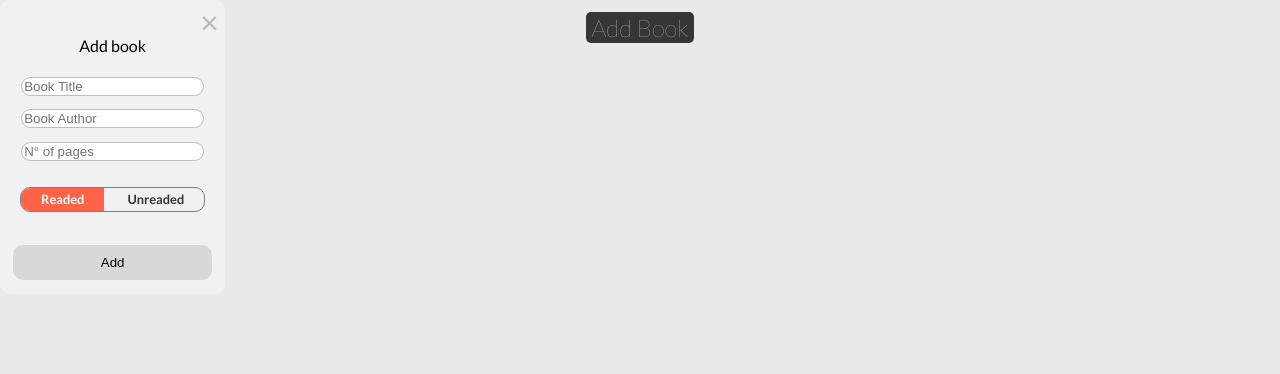
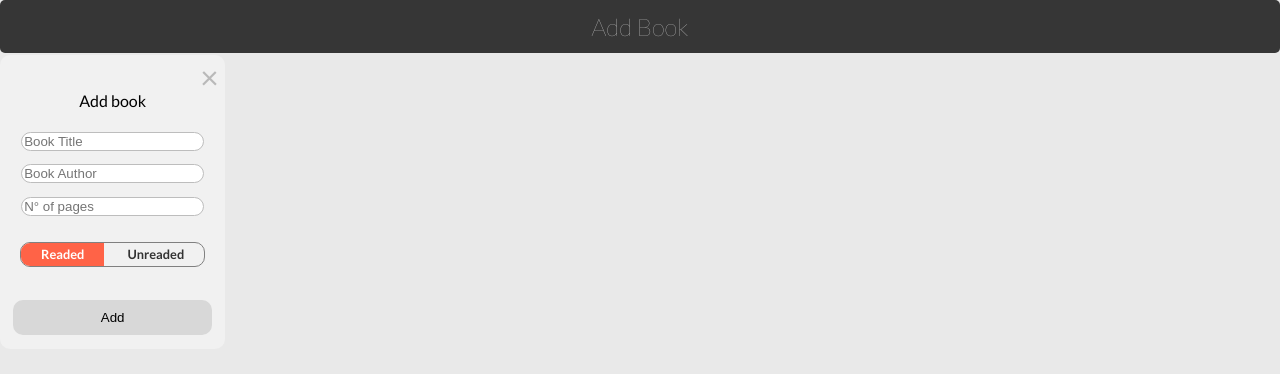
Before and after one commit to tomigm/inheritance_library, a plain HTML site: page index.html in a window 1280 px wide. Drawn offline with Linux system fonts and the light colour scheme.

Commit message:
changed style

```diff
--- a/assets/styles/style.css
+++ b/assets/styles/style.css
@@ -16,14 +16,19 @@ button:focus {
 }
 
 .wrapper {
-    width: 100%;
+    max-width: 1200px;
     display: flex;
     align-items: center;
     flex-direction: column;
+    margin: auto;
 }
 
 .buttons {
     display: flex;
+    position: fixed;
+    top: 0;
+    width: 100%;
+    z-index: 1;
 }
 
 .addBtn {
@@ -35,8 +40,8 @@ button:focus {
     font-size: 1.5rem;
     transition: 1s;
     border-radius: 5px;
-    margin: 0.5em;
-
+    padding: 0.5em;
+    width: 100%;
 }
 .addBtn:hover {
     background-color: tomato;
@@ -49,6 +54,7 @@ button:focus {
     display: flex;
     flex-wrap: wrap;
     justify-content: center;
+    margin-top: 70px;
 }
 
 .bookCard {
@@ -136,15 +142,10 @@ button:focus {
 .addBookModal {
     display: flex;
     flex-direction: column;
-
     background-color: #f1f1f1;
     border-radius: 10px;
     position: absolute;
-    top: 0;
-
-
-
-
+    top: 55px;
 }
 
 .close {
```
